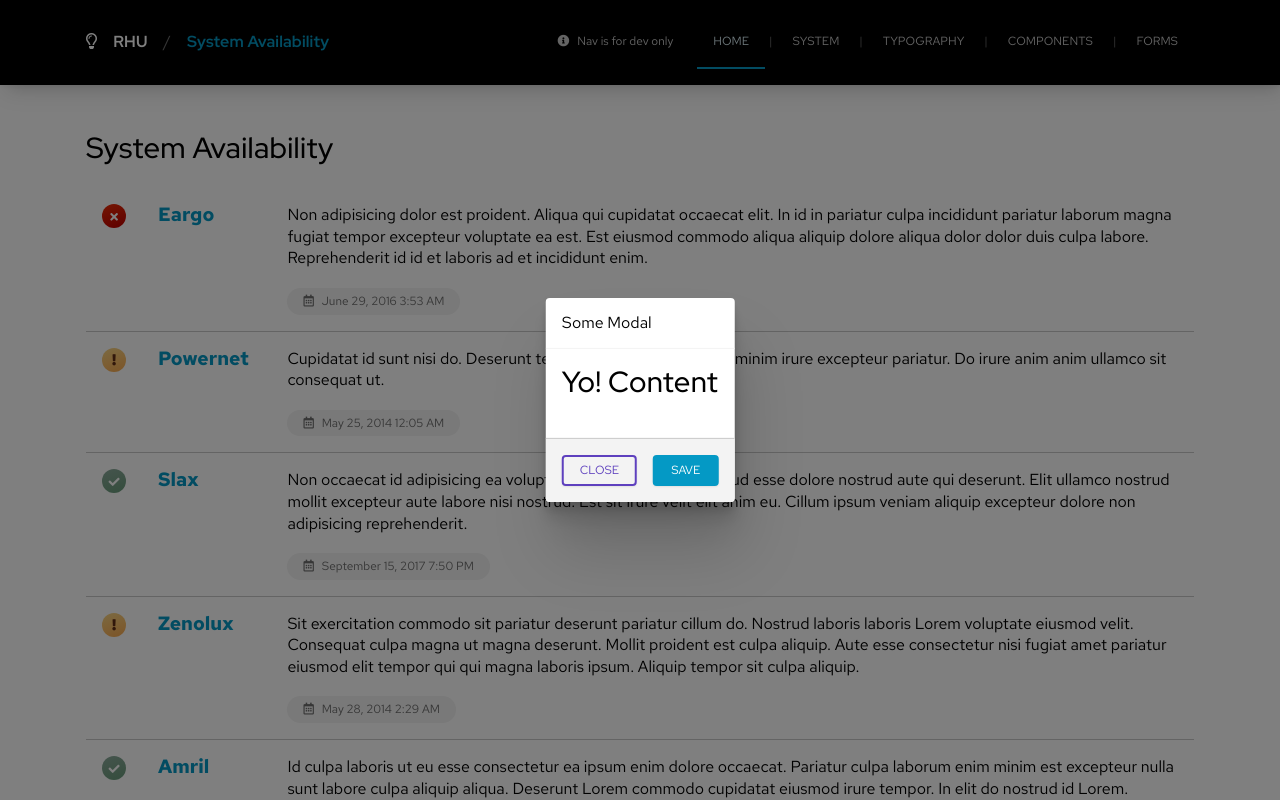
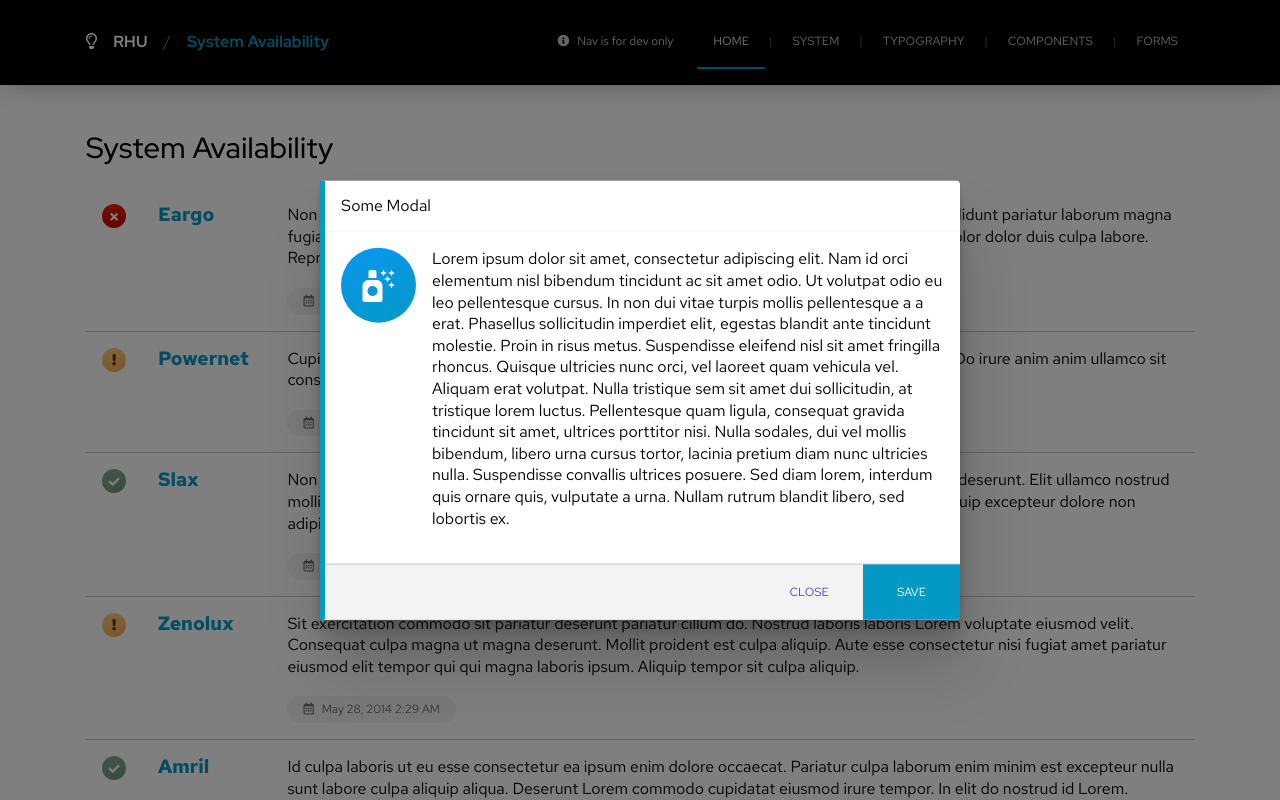
Before and after one commit to nudoru/rhu-system-status, a Vue app: page / in a window 1280 px wide. Shown: the top 800 px of the page. Built offline with nearby package versions, Linux system fonts and the light colour scheme; what vue-dummy would draw is missing.

Commit message:
More modal dev

```diff
--- a/src/components/ui/Modal.vue
+++ b/src/components/ui/Modal.vue
@@ -1,19 +1,24 @@
 <style lang="scss" scoped></style>
 
 <template>
-  <div>
+  <div v-if="isVisible">
     <div
       class="modal-cover"
-      @click="() => (callback ? callback() : coverClick())"
+      @click="() => (coverCallback ? coverCallback() : defaultClick())"
     ></div>
-    <div class="modal">
+    <div :class="getModalCls()">
       <div class="title" v-if="title.length > 0">{{ title }}</div>
+      <div class="glyph" v-if="glyph.length > 0">
+        <Icon size="lg" :status="status" :glyph="glyph" />
+      </div>
       <div class="content">
         <slot></slot>
       </div>
       <div class="controls" v-if="controls !== null">
-        <span v-for="(button, idx) in controls" :key="idx">
+        <div class="button-group-expanded-horizontal">
           <button
+            v-for="(button, idx) in controls"
+            :key="idx"
             @click="
               () => (button.callback ? button.callback() : defaultClick())
             "
@@ -21,16 +26,19 @@
           >
             {{ button.label }}
           </button>
-        </span>
+        </div>
       </div>
     </div>
   </div>
 </template>
 
 <script>
+import { validateStatus } from "@/libs/uiComponentPropValidation.js";
+import Icon from "./Icon";
+
 export default {
   name: "Modal",
-  components: {},
+  components: { Icon },
   props: {
     title: {
       type: String,
@@ -40,27 +48,43 @@ export default {
       type: Array,
       default: null,
     },
-    callback: {
+    coverCallback: {
       type: Function,
       default: null,
+    },
+    visible: {
+      type: Boolean,
+      default: false,
+    },
+    glyph: {
+      type: String,
+      default: "",
+    },
+    status: {
+      type: String,
+      default: "neutral",
+      validator: validateStatus,
+    },
+  },
+  watch: {
+    visible: function (newVal, oldVal) {
+      console.log("Prop changed: ", newVal, " | was: ", oldVal);
+      this.isVisible = this.newVal;
     },
   },
   data() {
     return {
-      visible: false,
+      isVisible: this.visible,
     };
   },
   computed: {},
   methods: {
-    coverClick() {
-      console.log("Cover click");
+    defaultClick() {
+      this.isVisible = !this.isVisible;
     },
-    defaultClick() {
-      console.log("Default click");
+    getModalCls() {
+      return ["modal", this.status === "neutral" ? "" : this.status].join(" ");
     },
-  },
-  mounted() {
-    console.log(this.controls);
   },
 };
 </script>
--- a/src/scss/_utils.sass
+++ b/src/scss/_utils.sass
@@ -75,6 +75,23 @@
 
 .u-margin-center
   margin: 0 auto
+
+
+.u-full-cover-flex
+  position: fixed
+  top: 0
+  left: 0
+  right: 0
+  bottom: 0
+  display: flex
+  justify-content: center
+  align-items: center
+
+.u-centered
+  top: 50%
+  left: 50%
+  transform: translate(-50%, -50%)
+
 
 %img-responsive
   display: block
--- a/src/scss/components/_component-button.scss
+++ b/src/scss/components/_component-button.scss
@@ -21,10 +21,10 @@
     font-size: $font-size-normal;
     text-transform: none;
   }
-  i[class^='fa'].left {
+  i[class^="fa"].left {
     margin-right: $base-value-half;
   }
-  i[class^='fa'].right {
+  i[class^="fa"].right {
     margin-left: $base-value-half;
   }
   &:hover {
@@ -87,6 +87,7 @@
     $faceColor: transparent;
     $faceOverColor: rgba($faceOverColor, 0.1);
     &.link {
+      box-shadow: none;
       border-color: transparent;
       &:hover {
         border-color: transparent;
@@ -104,9 +105,9 @@
 }
 
 button,
-[type='button'],
-[type='reset'],
-[type='submit'] {
+[type="button"],
+[type="reset"],
+[type="submit"] {
   @extend .button;
   @include button-variant($button-primary-color, white);
 
@@ -116,3 +117,16 @@ button,
     }
   }
 }
+
+.button-group-horizontal {
+  button:not(:last-of-type) {
+    margin-right: $base-value;
+  }
+}
+
+.button-group-expanded-horizontal {
+  button {
+    border-radius: 0;
+    padding: $base-value $base-value * 2;
+  }
+}
--- a/src/scss/components/_component-modal.scss
+++ b/src/scss/components/_component-modal.scss
@@ -1,20 +1,3 @@
-.u-full-cover-flex {
-  position: fixed;
-  top: 0;
-  left: 0;
-  right: 0;
-  bottom: 0;
-  display: flex;
-  justify-content: center;
-  align-items: center;
-}
-
-.u-centered {
-  top: 50%;
-  left: 50%;
-  transform: translate(-50%, -50%);
-}
-
 .modal-cover {
   @extend .u-full-cover-flex;
   background-color: rgba(0, 0, 0, 0.5);
@@ -27,30 +10,60 @@
   @extend .u-centered;
   z-index: $zindex-modal + 1;
   position: fixed;
+  max-width: 75%;
+  max-height: 95%;
   background-color: #fff;
-  //position: relative;
-  //width: 75%;
-  //height: 50%;
-  display: flex;
+  display: grid;
+  grid-template-columns: auto 1fr;
+  grid-template-rows: auto 1fr auto;
+  grid-template-areas:
+    "title title"
+    "glyph content"
+    "controls controls";
   flex-direction: column;
   .title {
+    grid-area: title;
     padding: $base-value;
     border-bottom: $control-border-light;
     h1 {
       @extend .control-title;
     }
   }
+  .glyph {
+    grid-area: glyph;
+    padding: $base-value;
+    padding-right: 0;
+    justyify-self: center;
+    align-self: start;
+  }
   .content {
+    grid-area: content;
     padding: $base-value;
     flex: 1;
+    overflow-y: auto;
   }
   .controls {
-    padding: $base-value;
+    grid-area: controls;
     border-top: $control-border-mid;
     background-color: $neutral-color-light;
     text-align: right;
-    span:not(:last-of-type) {
-      margin-right: $base-value;
+  }
+
+  @each $status, $color in $statusColor {
+    &.#{$status} {
+      .title {
+        //background-color: map-get($statusColorPalel, $status);
+        h1 {
+          color: map-get($statusColorBlack, $status);
+        }
+      }
+      border-radius: 0 $radius-base $radius-base 0;
+      border-left: 5px solid $color;
     }
   }
+
+  @include mq("tablet", max) {
+    max-width: 95%;
+    width: 95%;
+  }
 }
--- a/src/views/Home.vue
+++ b/src/views/Home.vue
@@ -32,19 +32,34 @@
       </tbody>
     </table>
     <Modal
+      :visible="showModal"
       title="Some Modal"
-      :callback="handleModalClose"
+      glyph="fa fa-air-freshener"
+      status="primary"
       :controls="[
         {
           label: 'Close',
-          cls: 'secondary outline',
-          callback: handleModalClose,
+          cls: 'secondary outline link',
         },
         { label: 'Save', callback: handleModalSave },
       ]"
     >
       <div>
-        <h1>Yo! Content</h1>
+        <p>
+          Lorem ipsum dolor sit amet, consectetur adipiscing elit. Nam id orci
+          elementum nisl bibendum tincidunt ac sit amet odio. Ut volutpat odio
+          eu leo pellentesque cursus. In non dui vitae turpis mollis
+          pellentesque a a erat. Phasellus sollicitudin imperdiet elit, egestas
+          blandit ante tincidunt molestie. Proin in risus metus. Suspendisse
+          eleifend nisl sit amet fringilla rhoncus. Quisque ultricies nunc orci,
+          vel laoreet quam vehicula vel. Aliquam erat volutpat. Nulla tristique
+          sem sit amet dui sollicitudin, at tristique lorem luctus. Pellentesque
+          quam ligula, consequat gravida tincidunt sit amet, ultrices porttitor
+          nisi. Nulla sodales, dui vel mollis bibendum, libero urna cursus
+          tortor, lacinia pretium diam nunc ultricies nulla. Suspendisse
+          convallis ultrices posuere. Sed diam lorem, interdum quis ornare quis,
+          vulputate a urna. Nullam rutrum blandit libero, sed lobortis ex.
+        </p>
       </div>
     </Modal>
   </div>
@@ -69,7 +84,9 @@ export default {
     },
   },
   data() {
-    return {};
+    return {
+      showModal: true,
+    };
   },
   computed: {
     ...mapGetters(["getStatusEnum", "getSystems", "getSystemById"]),
@@ -82,6 +99,7 @@ export default {
     },
     handleModalSave() {
       console.log("Modal save!");
+      this.showModal = false;
     },
   },
 };
```
